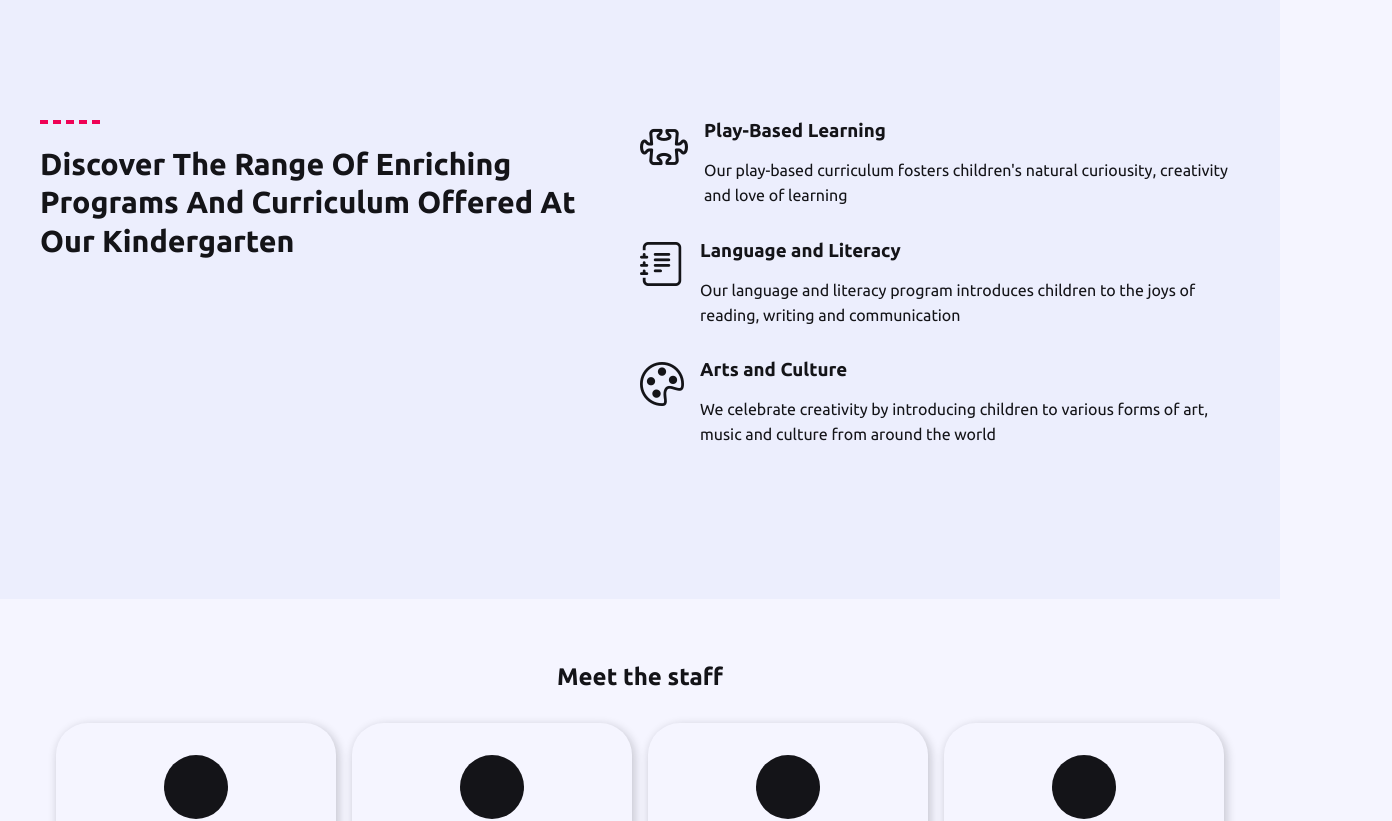
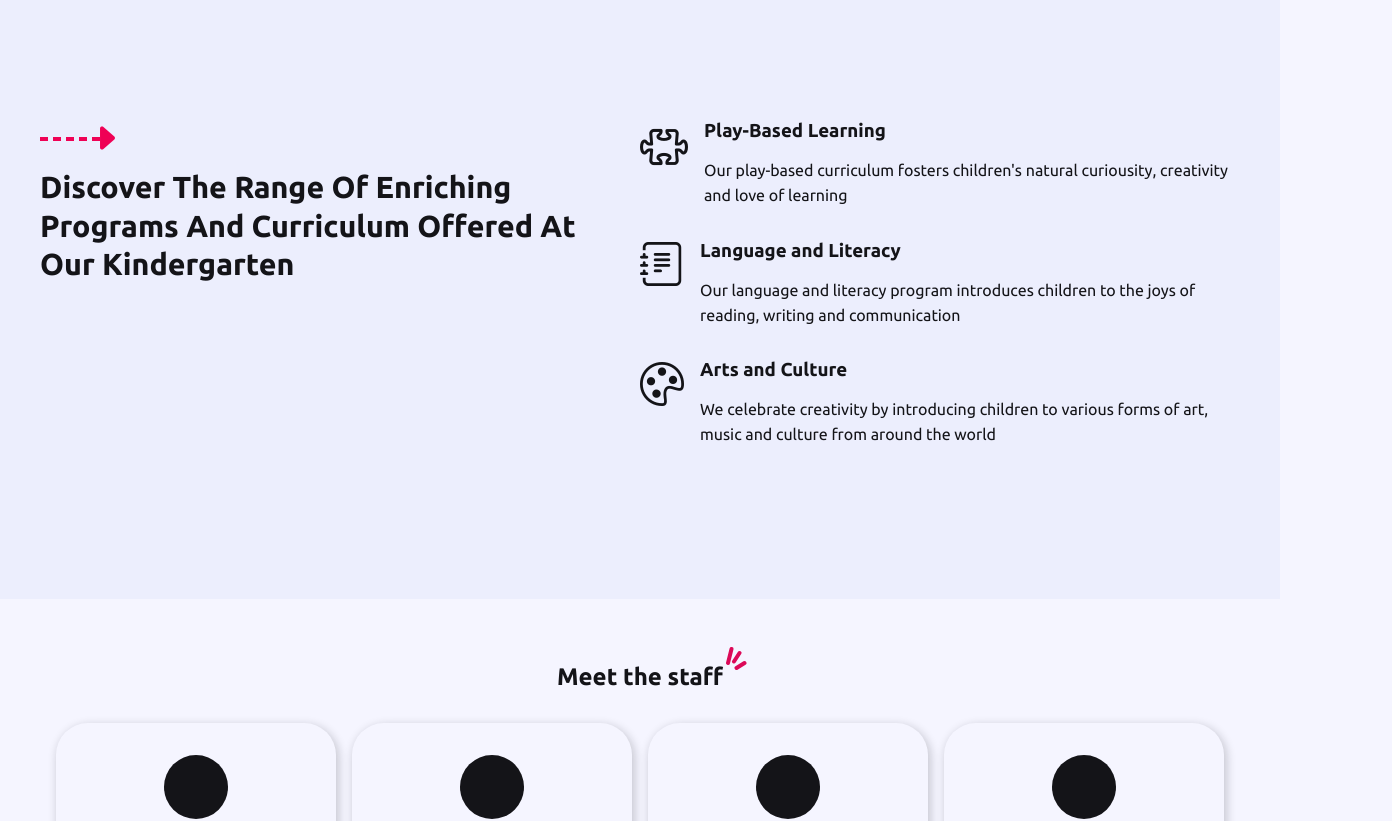
Before and after one commit to Master-Osaro/Wonderkids, a React (Vite) app: page / in a window 1280 px wide. Shown: the part 480-1301 px from the top of the page, 1392 px wide, since content can reach past the window. Built offline with nearby package versions, Linux system fonts and the light colour scheme.

Commit message:
Add Staff Icon

```diff
--- a/src/App.css
+++ b/src/App.css
@@ -205,6 +205,7 @@ section{
 /* ================== Intro Section ==================== */
 .section-intro{
     position: relative;
+    overflow: hidden;
 }
 
 .section-intro::before {
@@ -265,10 +266,22 @@ section{
     }
 }
 
+.arrow-group{
+    display: flex;
+    align-items: center;
+    margin-bottom: 0.7rem;
+}
+.arrow-group i{
+    color: var(--pink);
+}
+.section-features .arrow-group i{
+    font-size: 2rem;
+    transform: translateX(-10px);
+}
+
 .dashed-arrow{
     width: 60px;
     border-bottom: 4px dashed var(--pink);
-    margin-bottom: 1.3rem;
 
 }
 
@@ -299,7 +312,21 @@ section{
 .section-staff h2{
     text-align: center;
     margin-bottom: 2rem;
+    position: relative;
+    display: inline-block;
 
+}
+
+.section-staff h2::after {
+    position: absolute;
+    content: url(./assets/patternbgs/staff.svg);
+    top: -1rem;
+    right: -1.5rem;
+}
+
+.h2__wrapper{
+    display: flex;
+    justify-content: center;
 }
 
 .staff-list{
@@ -539,10 +566,21 @@ section{
     grid-template-columns: repeat(auto-fit, minmax(360px, 1fr));
     gap: 1rem;
 }
-.section-testimonials .section-inner h2{
+.section-testimonials .section-inner .feature-group{
     grid-column: 1/-1;
-    text-align: center;
     margin-bottom: 2rem;
+    display: flex;
+    justify-content: center;
+}
+.section-testimonials .section-inner .arrow-group{
+    align-items: unset;
+    margin-bottom: 0.35rem;
+}
+.section-testimonials .section-inner .arrow-group i{
+    font-size: 2rem;
+    font-weight: 700;
+    transform: translateX(-0.5rem);
+    transform: translateY(0.05rem);
 }
 
 .testimonial{
--- a/src/App.jsx
+++ b/src/App.jsx
@@ -45,7 +45,11 @@ function App() {
         <section className="section section-features bg-grey">
           <div className="section-inner">
             <div className="feature-group">
-              <div className="dashed-arrow"></div>
+              <div className="arrow-group">
+                <div className="dashed-arrow"></div>
+                <i class="bi bi-caret-right-fill"></i>
+              </div>
+
               <h2 className="feature-title">Discover the range of enriching programs and curriculum offered at our kindergarten</h2>
             </div>
 
@@ -80,7 +84,7 @@ function App() {
 
         <section className="section section-staff">
           <div className="section-inner">
-            <h2>Meet the staff</h2>
+            <div className="h2__wrapper"><h2>Meet the staff</h2></div>
             <div className="staff-list">
               <div className="staff">
                 <div className="staff__image"><div></div></div>
@@ -197,7 +201,17 @@ function App() {
 
         <section className="section section-testimonials">
           <div className="section-inner">
-          <h2>What parents are saying about us</h2>
+          <div className="feature-group">
+            <div className="feature-group__wrapper">
+              <div className="arrow-group">
+                <div className="dashed-arrow"></div>
+                <i class="bi bi-chat"></i>
+              </div>
+              <h2>What parents are saying about us</h2>
+            </div>
+
+          </div>
+
 
             <div className="testimonial">
               <div className="testimonial__quote"><i class="bi bi-quote"></i></div>
```
Also changed, not shown: src/assets/patternbgs/staff.svg (added).
